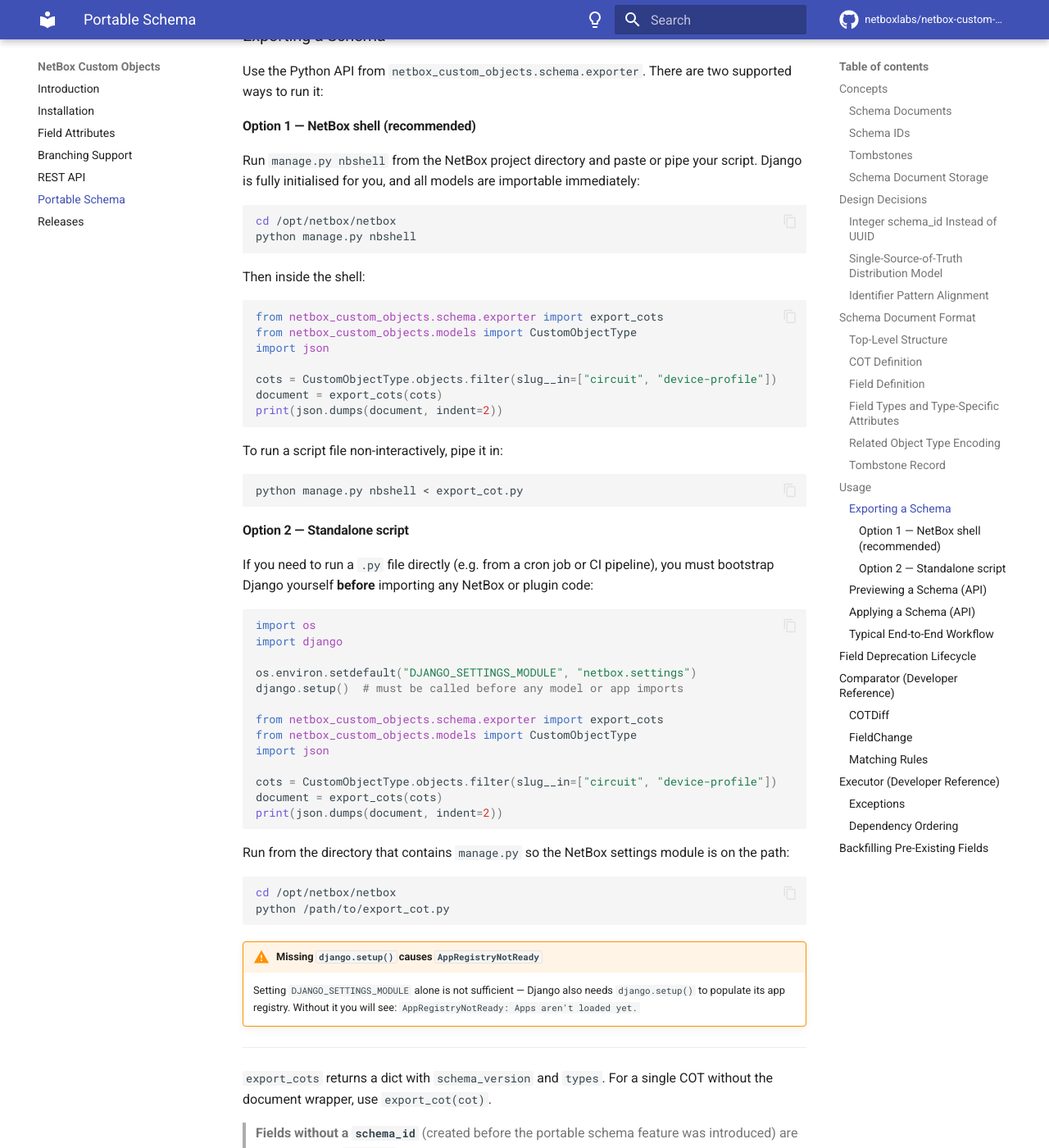
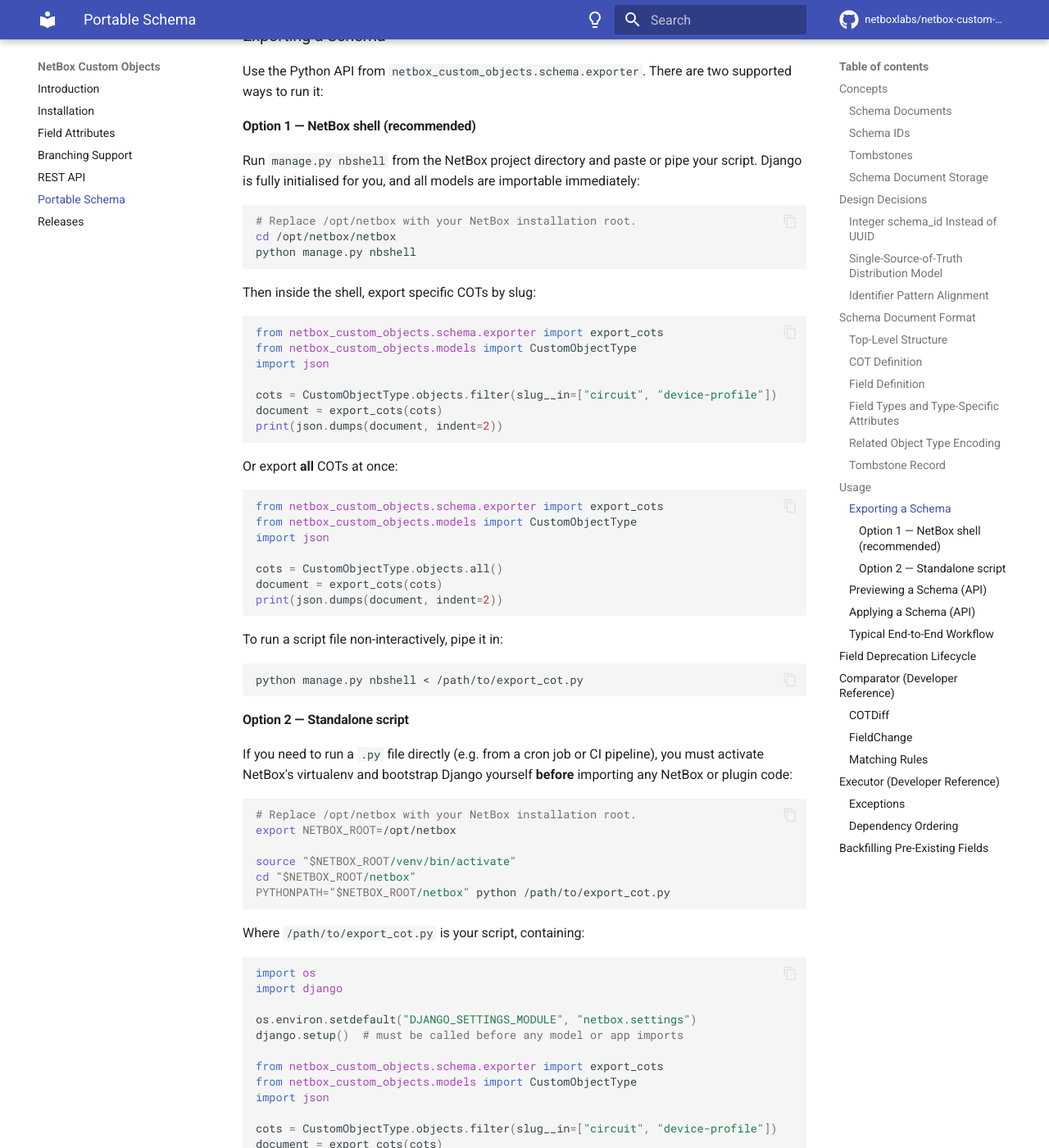
Before and after one commit to netboxlabs/netbox-custom-objects, an MkDocs documentation site: the page built from docs/portable-schema.md, in a window 1280 px wide and 1400 px high, scrolled down 6841 px. Shown: the whole window at 82% size. Built offline with MkDocs 1.6.1 and Material for MkDocs 9.7.7, drawn with Linux system fonts in a browser that asks for light colours; comment, search, counter and statistics services are not loaded.

Commit message:
docs(portable-schema): address review feedback on standalone exporter examples
- Use NETBOX_ROOT variable throughout so /opt/netbox is clearly an example
- Show venv activation in Option 2 bash invocation
- Clarify /path/to/export_cot.py is the user script, not a fixed path
- Add full-schema (all COTs) export snippet alongside the filtered example

Co-Authored-By: Claude Sonnet 4.6 <noreply@anthropic.com>

````diff
--- a/docs/portable-schema.md
+++ b/docs/portable-schema.md
@@ -246,11 +246,12 @@ Run `manage.py nbshell` from the NetBox project directory and paste or pipe your
 Django is fully initialised for you, and all models are importable immediately:
 
 ```bash
+# Replace /opt/netbox with your NetBox installation root.
 cd /opt/netbox/netbox
 python manage.py nbshell
 ```
 
-Then inside the shell:
+Then inside the shell, export specific COTs by slug:
 
 ```python
 from netbox_custom_objects.schema.exporter import export_cots
@@ -262,16 +263,40 @@ document = export_cots(cots)
 print(json.dumps(document, indent=2))
 ```
 
+Or export **all** COTs at once:
+
+```python
+from netbox_custom_objects.schema.exporter import export_cots
+from netbox_custom_objects.models import CustomObjectType
+import json
+
+cots = CustomObjectType.objects.all()
+document = export_cots(cots)
+print(json.dumps(document, indent=2))
+```
+
 To run a script file non-interactively, pipe it in:
 
 ```bash
-python manage.py nbshell < export_cot.py
+python manage.py nbshell < /path/to/export_cot.py
 ```
 
 #### Option 2 — Standalone script
 
 If you need to run a `.py` file directly (e.g. from a cron job or CI pipeline), you must
-bootstrap Django yourself **before** importing any NetBox or plugin code:
+activate NetBox's virtualenv and bootstrap Django yourself **before** importing any NetBox
+or plugin code:
+
+```bash
+# Replace /opt/netbox with your NetBox installation root.
+export NETBOX_ROOT=/opt/netbox
+
+source "$NETBOX_ROOT/venv/bin/activate"
+cd "$NETBOX_ROOT/netbox"
+PYTHONPATH="$NETBOX_ROOT/netbox" python /path/to/export_cot.py
+```
+
+Where `/path/to/export_cot.py` is your script, containing:
 
 ```python
 import os
@@ -287,14 +312,6 @@ import json
 cots = CustomObjectType.objects.filter(slug__in=["circuit", "device-profile"])
 document = export_cots(cots)
 print(json.dumps(document, indent=2))
-```
-
-Run from the directory that contains `manage.py` so the NetBox settings module is on the
-path:
-
-```bash
-cd /opt/netbox/netbox
-python /path/to/export_cot.py
 ```
 
 !!! warning "Missing `django.setup()` causes `AppRegistryNotReady`"
````
